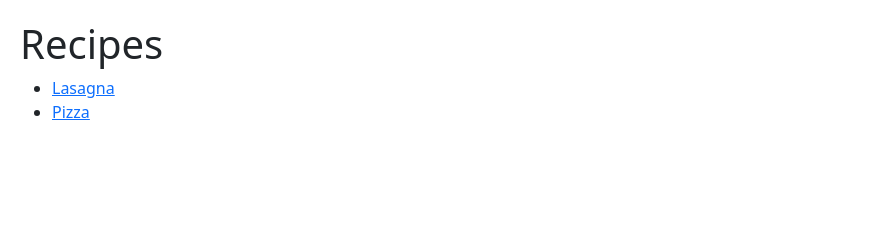
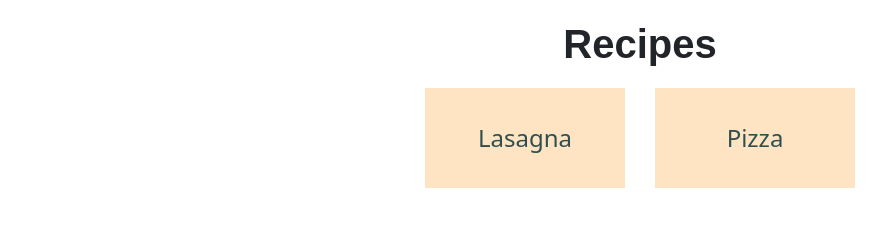
Before and after one commit to learndave/odin-recipes, a plain HTML site: page index.html in a window 1280 px wide. Shown: the whole page, without its empty margins (0-895 px from the left). Drawn offline with nearby package versions, Linux system fonts and the light colour scheme.

Commit message:
slightly beautify index page

```diff
--- a/index.html
+++ b/index.html
@@ -9,10 +9,10 @@
     <title>The Odin Project: Recipes</title>
 </head>
 <body>
-    <h1>Recipes</h1>
-    <ul>
-        <li><a href="./recipes/lasagna.html">Lasagna</a></li>
-        <li><a href="./recipes/pizza.html">Pizza</a></li>
+    <h1 class='title'>Recipes</h1>
+    <ul class='recipe-container'>
+        <li class='recipe'><a href="./recipes/lasagna.html">Lasagna</a></li>
+        <li class='recipe'><a href="./recipes/pizza.html">Pizza</a></li>
     </ul>
 </body>
 </html>
--- a/style.css
+++ b/style.css
@@ -1,7 +1,40 @@
 body {
     padding:20px;
+}
+
+h1 {
+    text-align: center;
+    font-family: Arial, Helvetica, sans-serif;
+    font-weight: 900;
 }
 
 img {
     padding: 20px;
 }
+
+ul {
+    padding: 0;
+    margin: 0;
+    list-style-type: none;
+}
+
+a {
+    text-decoration: none;
+    color: darkslategrey;
+}
+
+.recipe {
+    background-color: bisque;
+    height: 100px;
+    width: 200px;
+    text-align: center;
+    line-height: 100px;
+    font-size: x-large;
+}
+
+.recipe-container {
+    display: flex;
+    gap: 30px;
+    margin: 20px;
+    justify-content: center;
+}
```
